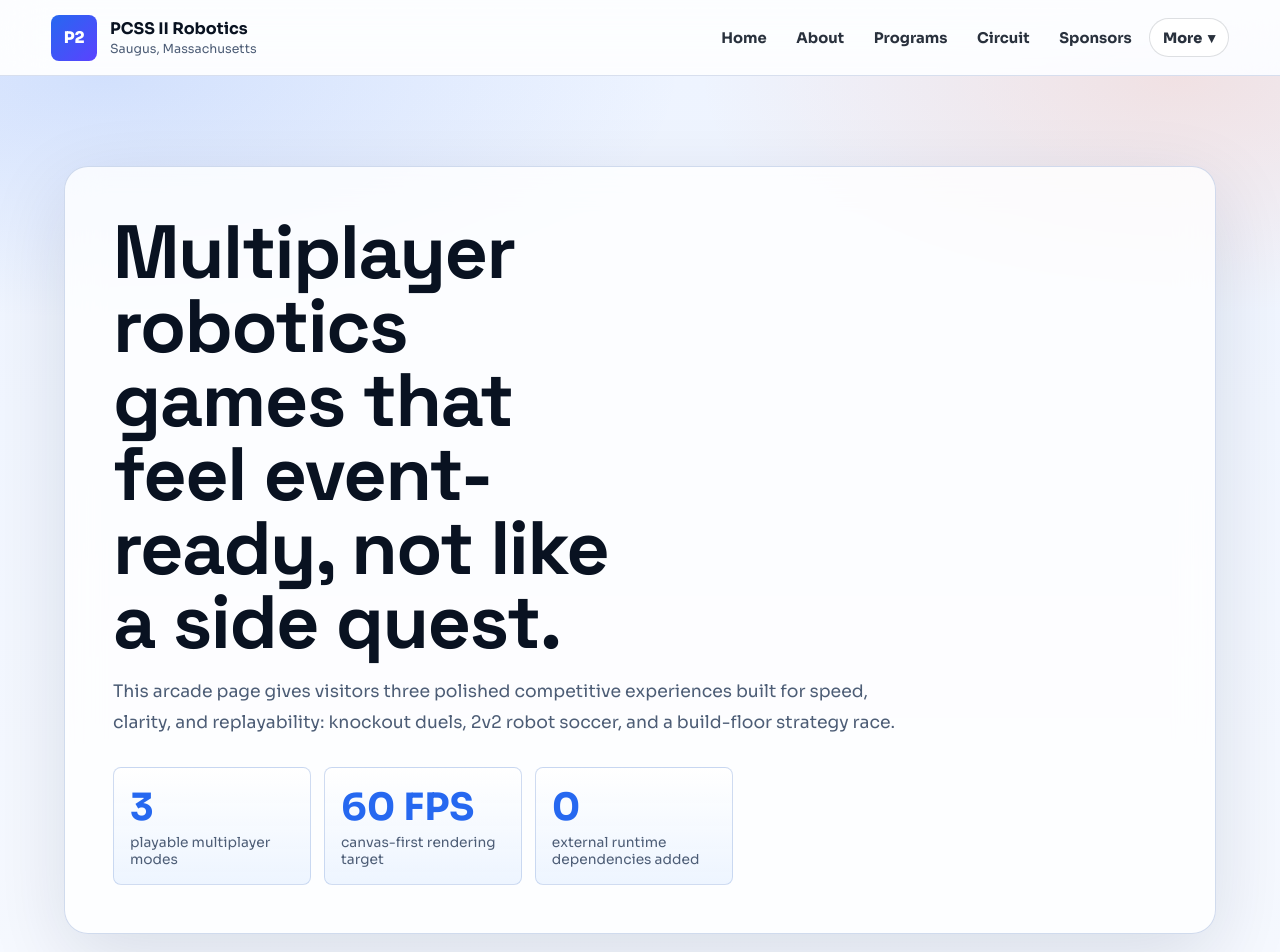
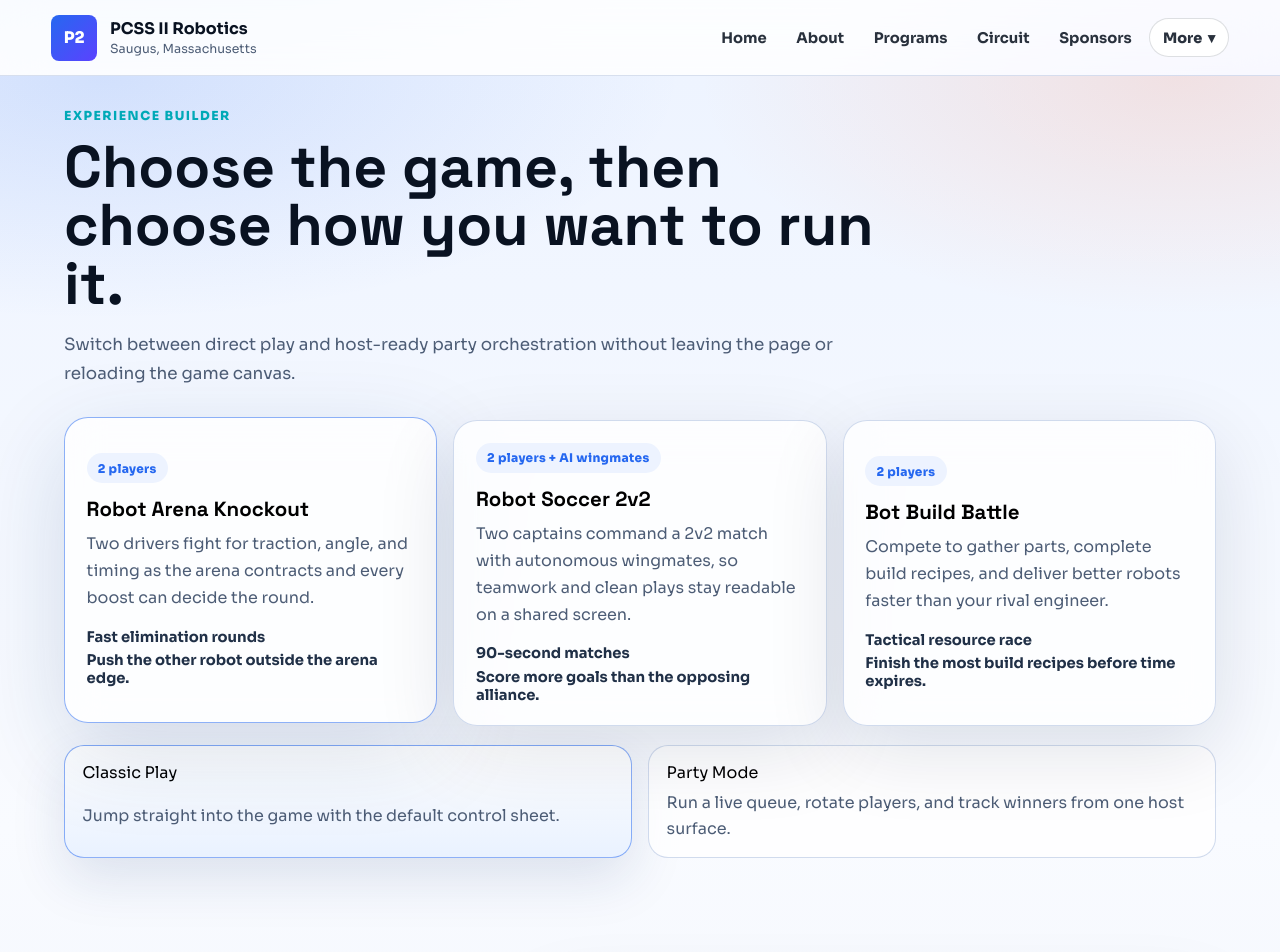
Before and after one commit to aartisr/pcss-robotics, a React (Vite) app: page /games in a window 1280 px wide. Shown: the top 952 px of the page. Built offline with nearby package versions, Linux system fonts and the light colour scheme.

Commit message:
Remove the unnecessary console log statement from the GamesPage component.

```diff
--- a/src/games/GamesPage.jsx
+++ b/src/games/GamesPage.jsx
@@ -2,12 +2,6 @@ import { startTransition, useMemo, useState } from 'react';
 import { DEFAULT_GAME_ID, GAME_CATALOG } from './gameCatalog';
 import { useArcadeGame } from './useArcadeGame';
 import { usePartyMode } from './usePartyMode';
-
-const statItems = [
-  { value: '3', label: 'playable multiplayer modes' },
-  { value: '60 FPS', label: 'canvas-first rendering target' },
-  { value: '0', label: 'external runtime dependencies added' }
-];
 
 const queuePresetCounts = [6, 8, 12];
 
@@ -23,24 +17,6 @@ export const GamesPage = () => {
 
   return (
     <div className="games-page">
-      <section className="games-hero">
-        <div className="games-hero-copy games-hero-copy-full">
-          <h1>Multiplayer robotics games that feel event-ready, not like a side quest.</h1>
-          <p>
-            This arcade page gives visitors three polished competitive experiences built for speed, clarity, and replayability:
-            knockout duels, 2v2 robot soccer, and a build-floor strategy race.
-          </p>
-          <div className="hero-stats games-stats">
-            {statItems.map(item => (
-              <div key={item.label}>
-                <strong>{item.value}</strong>
-                <span>{item.label}</span>
-              </div>
-            ))}
-          </div>
-        </div>
-      </section>
-
       <section className="content-section games-section">
         <div className="section-intro">
           <p className="eyebrow">Experience Builder</p>
```
